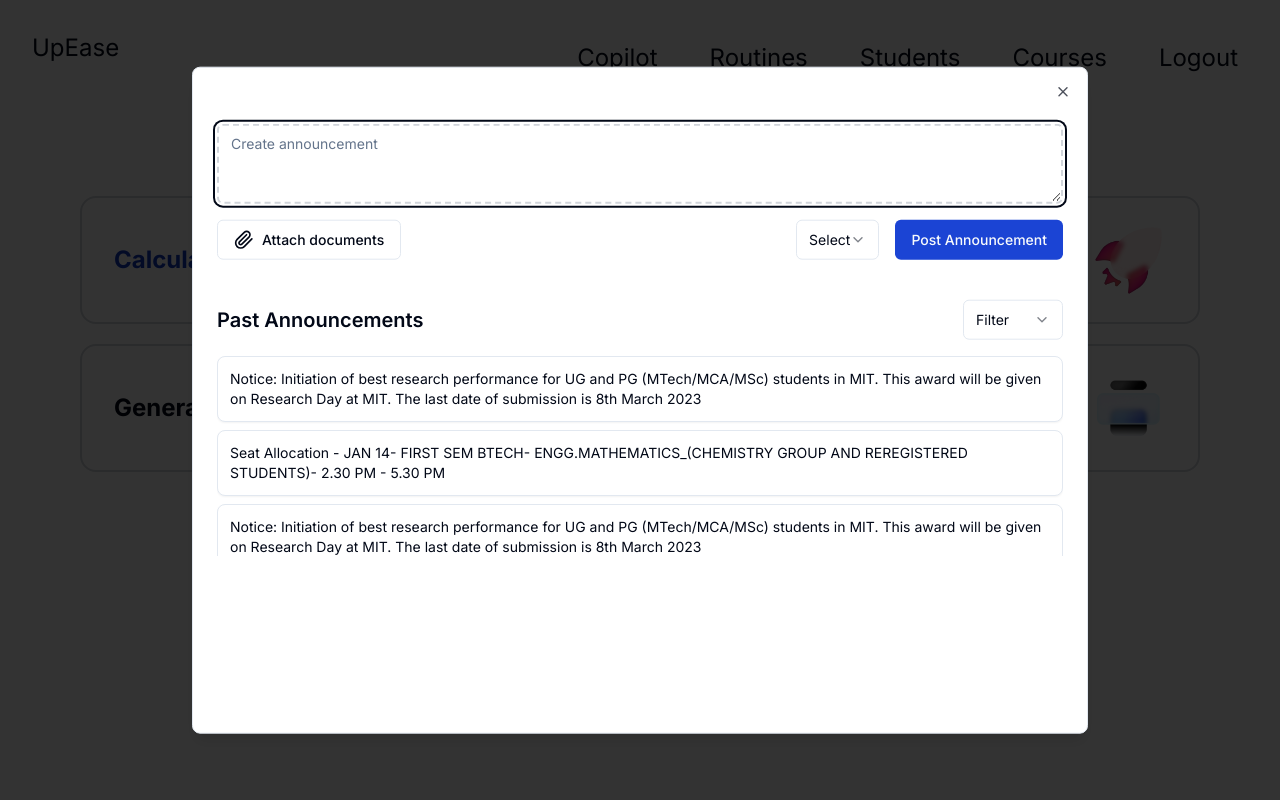
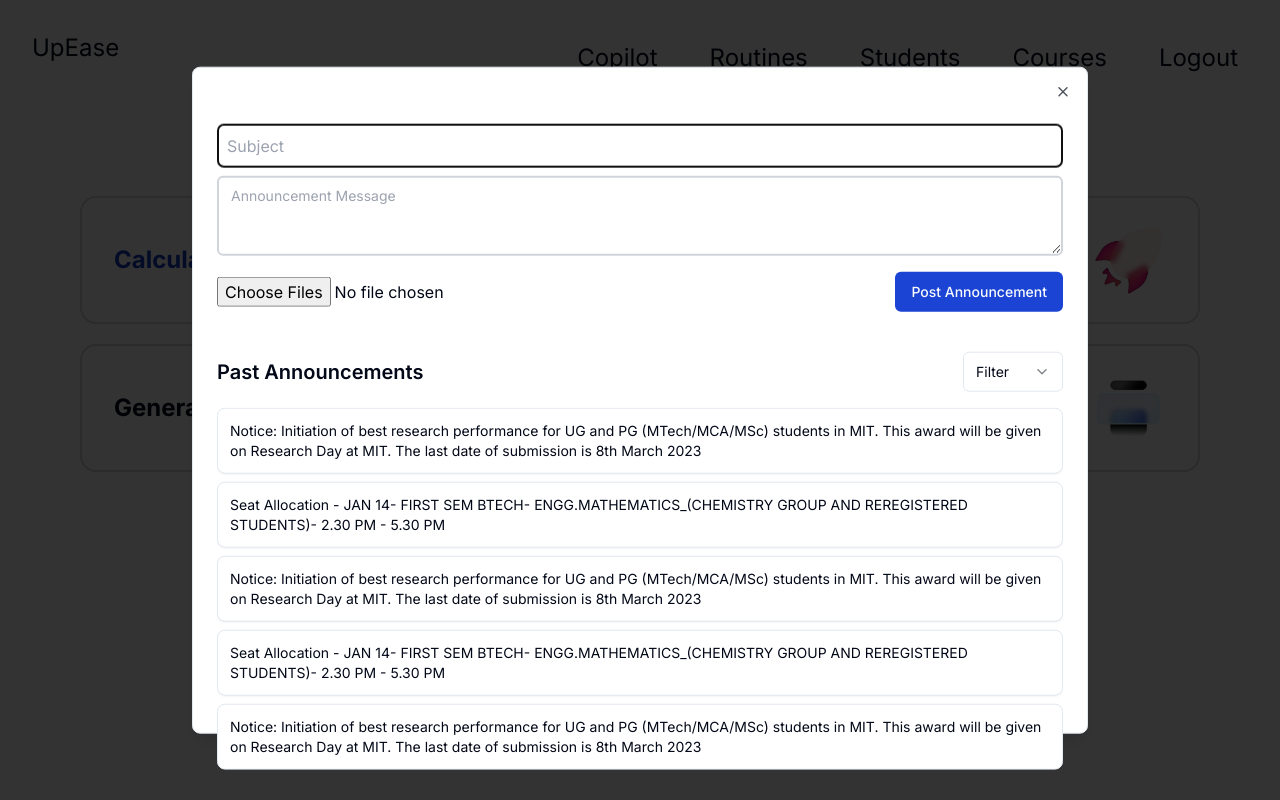
Before and after one commit to UpEase1/console, a Next.js app: page /routines in a window 1280 px wide. Both pictures are taken after a click on the button "Create and View Announcements". Built offline with nearby package versions, Linux system fonts and the light colour scheme.

Commit message:
almost completed post announcement functionality

```diff
--- a/src/app/(dashboard)/routines/routines-announcements.tsx
+++ b/src/app/(dashboard)/routines/announcements-dialog.tsx
@@ -6,41 +6,49 @@ import { Button } from "@/components/ui/button"
 import { SelectValue, SelectTrigger, SelectItem, SelectContent, Select } from "@/components/ui/select"
 import { Card } from "@/components/ui/card"
 import { ScrollArea } from "@/components/ui/scroll-area"
+import {postAnnouncement} from "@/services/data-fetch"
+
 
 export function RoutinesNotifications() {
+  async function createAnnouncement(formData: FormData) {
+    'use server'
+    // Todo data validation
+    console.log(postAnnouncement(formData))
+  }
+
   return (
-    <div key="1" className="max-w-4xl mx-auto my-8">
+    <div key="1" className="max-w-4xl h-full mx-auto my-8">
+      <form action={createAnnouncement}>
         <div id="Top Section" className="mb-10">
           <div id="Text Area" className="mb-4">
+            <input
+              name="subject"
+              className="w-full p-2 border-2 border-gray-300 rounded-md mb-2"
+              placeholder="Subject"
+            />
+
             <Textarea
-            onChange={(e)=>{e.currentTarget.value}}
-            className="border-dashed border-2 border-gray-300"
-            placeholder="Create announcement"
+              name="announcement_message"
+              className=" border-2 border-gray-300 placeholder:text-gray-400"
+              placeholder="Announcement Message"
             />
           </div>
 
-        <div id="Announcement Properties" className="flex items-center justify-between">
-          <Button className="flex items-center" variant="outline">
+          <div id="Attachement & Submit" className="flex items-center justify-between">
+            <input name="files" className="" multiple type="file"/>
+            {/* <label className="">
+              <p className="flex flex-row bg-white border-2 border-gray-100 px-4 py-[0.65rem] rounded-md text-sm cursor-pointer hover:bg-gray-100 transition-all">
                 <PaperclipIcon className="w-5 h-5 mr-2" />
-            <p>Attach documents</p>
-          </Button>
+                Attach Documents
+              </p>
+            </label> */}
 
             <div id="Post Section" className="flex items-center">
-            <Select>
-              <SelectTrigger id="category">
-                <SelectValue placeholder="Select" />
-              </SelectTrigger>
-              <SelectContent position="popper">
-                <SelectItem value="general">General</SelectItem>
-                <SelectItem value="urgent">Urgent</SelectItem>
-                <SelectItem value="info">Information</SelectItem>
-              </SelectContent>
-            </Select>
-
-            <Button className="ml-4 bg-[#1b44d4]">Post Announcement</Button>
+              <Button type="submit" className="ml-4 bg-[#1b44d4]">Post Announcement</Button>
             </div>
           </div>
         </div>
+      </form>
 
       <div id="Past Announcements" className="flex flex-col">
         <div id="Title & Filter" className="flex justify-between items-center mb-4">
@@ -58,7 +66,7 @@ export function RoutinesNotifications() {
           </Select>
         </div>
 
-        <ScrollArea className="h-[200px]">
+        <ScrollArea className="h-fit">
           <div className="space-y-2">
             {
               <Card className="p-3 text-sm">
--- a/src/app/(dashboard)/routines/page.tsx
+++ b/src/app/(dashboard)/routines/page.tsx
@@ -8,7 +8,7 @@ import {
     DialogTitle,
     DialogTrigger,
 } from "@/components/ui/dialog"
-import { RoutinesNotifications } from '@/app/(dashboard)/routines/routines-announcements';
+import { RoutinesNotifications } from '@/app/(dashboard)/routines/announcements-dialog';
 
 const students = () => {
   return (
--- a/src/services/data-fetch.ts
+++ b/src/services/data-fetch.ts
@@ -69,31 +69,25 @@ async function getAnnouncements(){
     return res.json() as Promise<{}[]>
 }
 
-async function postAnnouncement(announcementData: {
-    student_data: string,
-    position: string,
-    registration_number: number,
-    properties: object
-    // optional parameters
-}){
-    const res = await fetch(`${BASIC_URL}/api/v1/students`, {
+async function postAnnouncement(announcementData: FormData){
+    // Todo Change this static data later.
+    // Todo Check how to get the token.
+    announcementData.append("target_group_mails", "Advanced_Flight_Mechanics@v2tzs.onmicrosoft.com")
+
+    const res = await fetch(`${BASIC_URL}/api/v1/announcements`, {
         method: "POST",
         headers: {
             // Authorization: `Bearer ${token}`,
-            'Content-Type': 'application/json',
+            'Content-Type': 'multipart/form-data',
         },
-        body: JSON.stringify(announcementData),
+        body: announcementData,
     })
 
     if(!res.ok) {
         throw new Error(res.statusText);
     }
 
-    return res.json() as Promise<{
-        password: string,
-        mail: string,
-        student_id: string,
-    }>
+    return res.json() as Promise<null>
 }
 
 async function addStudent(studentData: {
@@ -123,4 +117,4 @@ async function addStudent(studentData: {
     }>
 }
 
-export { getAllCourses, getCourseStudents, getCourse, getAllStudents }
+export { getAllCourses, getCourseStudents, getCourse, getAllStudents, postAnnouncement }
```
Lines whose indentation alone changed are shown as unchanged.
